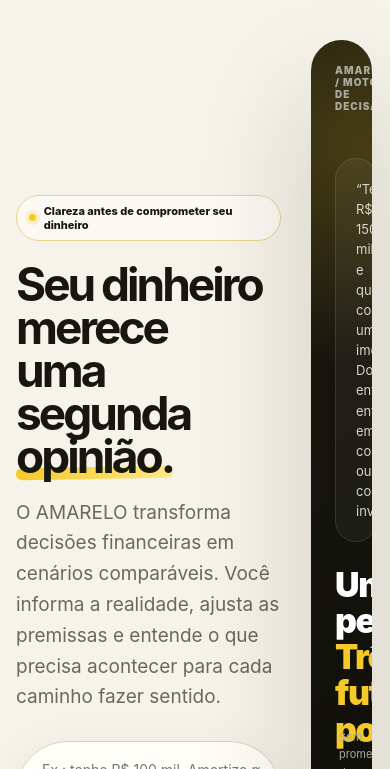
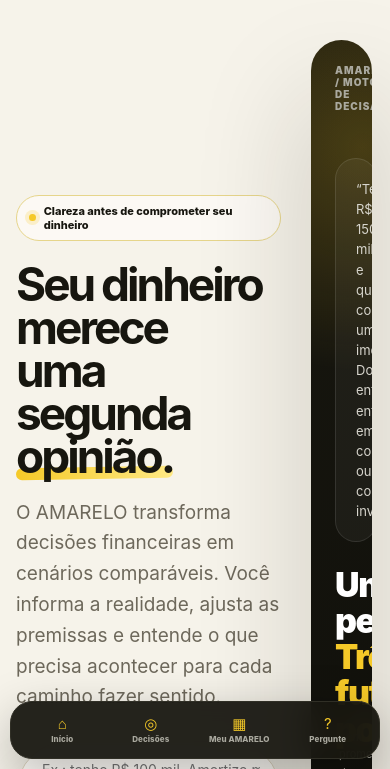
Before and after one commit to Lucashenrique1997/amarelo, a plain HTML site: page public/index.html in a window 390 px wide. Shown: the part 75-844 px from the top of the page. Drawn offline with Linux system fonts and the light colour scheme.

Commit message:
feat: add app-like mobile navigation

```diff
--- a/public/index.html
+++ b/public/index.html
@@ -103,6 +103,17 @@ body{background:
 
 .toolCard{display:flex;flex-direction:column}.toolCard p{flex:1}.toolCardFoot{display:flex;justify-content:space-between;align-items:end;gap:8px;margin-top:14px}.toolCardFoot .tierTag{margin-top:0}.toolCardFoot b{font-size:9px;color:#7b7050;white-space:nowrap}.decisionCard{background:linear-gradient(180deg,#fffdf8,#fff8d8);border-color:#e3d38c}.decisionCard .toolIcon{background:var(--yellow)}
 
+
+.mobileNav{display:none}
+@media(max-width:760px){
+ body{padding-bottom:76px}
+ .mobileNav{display:grid;grid-template-columns:repeat(4,1fr);position:fixed;z-index:90;left:10px;right:10px;bottom:10px;padding:7px;background:rgba(23,22,15,.94);backdrop-filter:blur(18px);border:1px solid #302f26;border-radius:22px;box-shadow:0 16px 50px rgba(0,0,0,.28)}
+ .mobileNav button{border:0;background:transparent;color:#aaa99f;border-radius:15px;padding:7px 4px;display:grid;place-items:center;gap:3px;cursor:pointer}
+ .mobileNav button span{font-size:15px;color:var(--yellow);line-height:1}
+ .mobileNav button b{font-size:8px;font-weight:850;letter-spacing:.01em}
+ .topbar .nav nav .btn{display:none}
+}
+
 </style>
 </head>
 <body>
@@ -117,6 +128,13 @@ body{background:
     </nav>
   </div>
 </header>
+
+<nav class="mobileNav" aria-label="Navegação principal">
+  <button data-route="home"><span>⌂</span><b>Início</b></button>
+  <button data-route="tools"><span>◎</span><b>Decisões</b></button>
+  <button data-route="dashboard"><span>▦</span><b>Meu AMARELO</b></button>
+  <button data-route="ask"><span>?</span><b>Pergunte</b></button>
+</nav>
 
 <main id="app">
   <section id="route-home" class="route">
```
